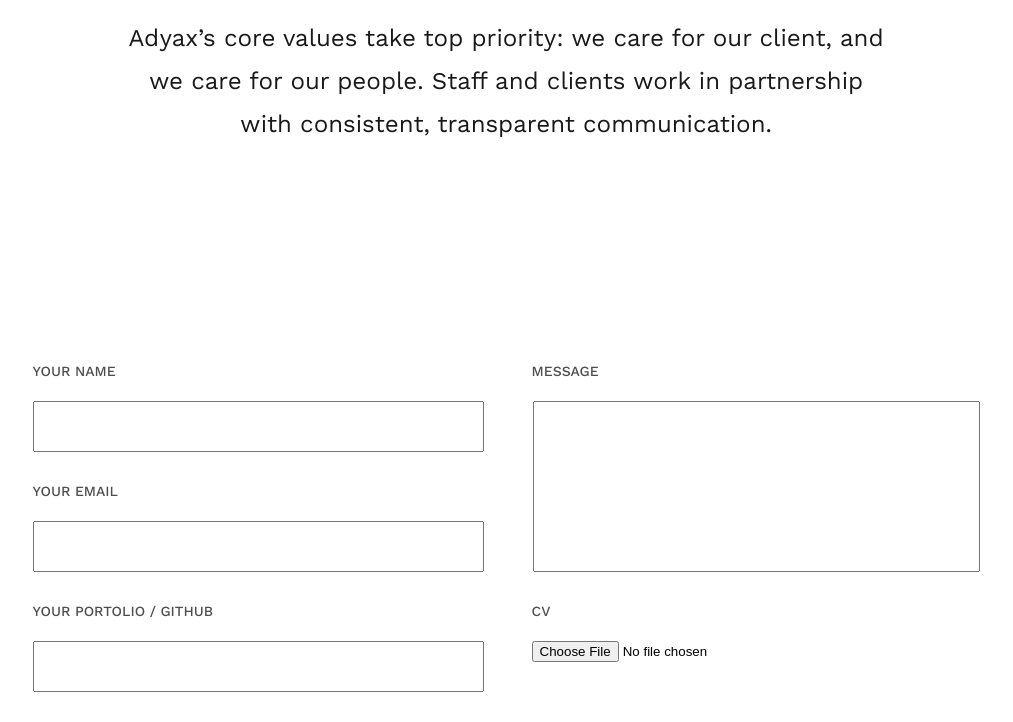
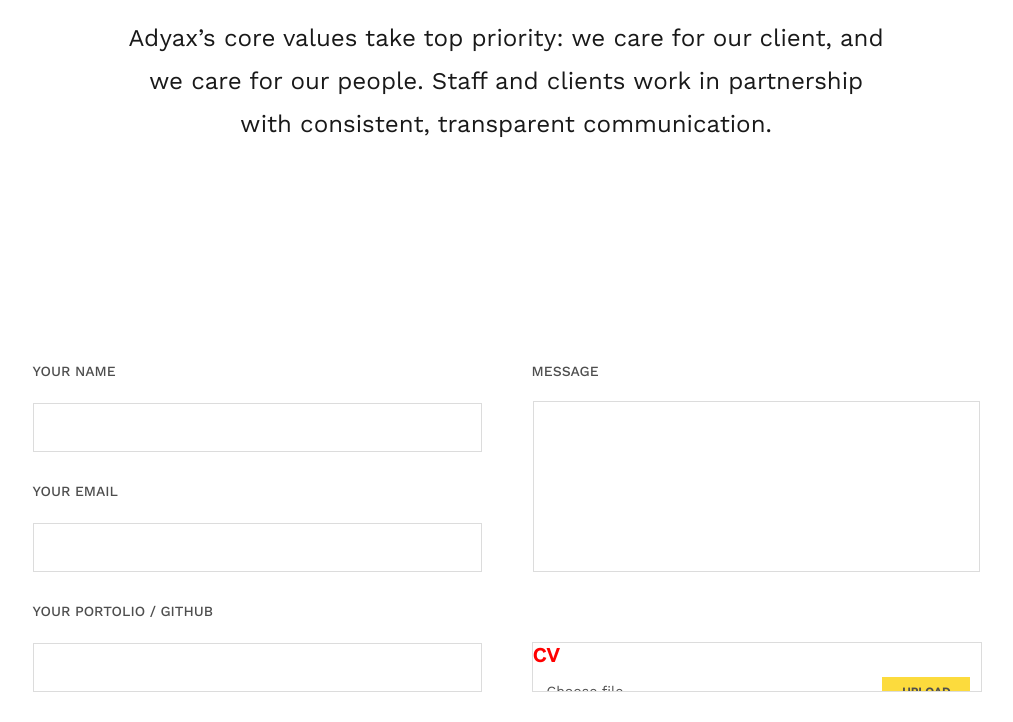
Before and after one commit to evgar/adx_frontend, a website: page app/index.html in a window 1280 px wide. Shown: the part 306-1028 px from the top of the page, without its empty margins (134-1147 px from the left). Drawn offline with nearby package versions, Linux system fonts and the light colour scheme; files that its build step writes are made by us from their sources.

Commit message:
update form

```diff
--- a/app/index.html
+++ b/app/index.html
@@ -74,8 +74,8 @@
           <!--</div>-->
 
           <!--<div class="form">-->
-            <label class="form__label" for="cv">CV</label>
-            <input class="form__input" type="file" id="cv" name="">
+            <label class="form__label form__label--cv" for="cv"><span>CV</span><span>Choose file</span><span>Upload</span></label>
+            <input class="form__input form__input--cv" type="file" id="cv" name="">
           <!--</div>-->
         </fieldset>
     </form>
--- a/app/styles/main.scss
+++ b/app/styles/main.scss
@@ -58,7 +58,27 @@
   &__input {
     width: 99%;
     height: 45px;
-    margin: 20px 0 30px 0;
+    margin: 22px 0 30px 0;
+    border: 1px solid #dcdcdc;
+
+    &--cv {
+      width: 0;
+      height: 0;
+      opacity: 0;
+      overflow: hidden;
+      position: absolute;
+      z-index: -1;
+      max-width: 80%;
+      font-size: 1.25rem;
+      font-weight: 700;
+      text-overflow: ellipsis;
+      white-space: nowrap;
+      cursor: pointer;
+      display: inline-block;
+      overflow: hidden;
+      padding: 0.625rem 1.25rem;
+      margin: 0;
+    }
   }
   &__label {
     width: 100%;
@@ -66,12 +86,45 @@
     color: #4e4e4e;
     text-transform: uppercase;
     display: inline-block;
+    :first-child {
+      color: red;
+    }
+    :nth-child(2) {
+      display: block;
+      width: 97%;
+      height: 100%;
+      font: 14px work_sansregular;
+      text-transform: initial;
+      padding: 14px 0 0 14px;
+    }
+    :nth-child(3) {
+      position: relative;
+      top: -54px;
+      left: 78%;
+      font-size: 12px;
+      padding: 8px 20px;
+      background: #FCDB3D;
+    }
+    &--cv {
+      width: 100%;
+      font-size: 1.25rem;
+      font-weight: 700;
+      text-overflow: ellipsis;
+      white-space: nowrap;
+      cursor: pointer;
+      display: inline-block;
+      overflow: hidden;
+      margin: 40px 0 0 0;
+      height: 48px;
+      border: 1px solid #dcdcdc;
+    }
   }
   &__textarea {
     width: 98.4%;
     margin: 20px 0 30px 0;
     resize: none;
     float: right;
+    border: 1px solid #dcdcdc;
   }
 }
 
```
